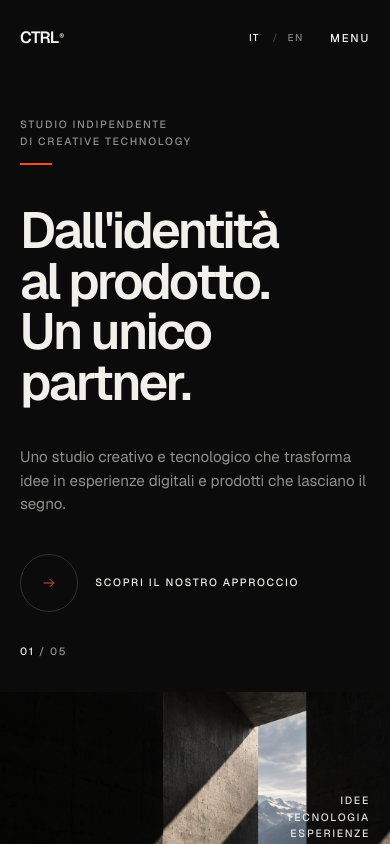
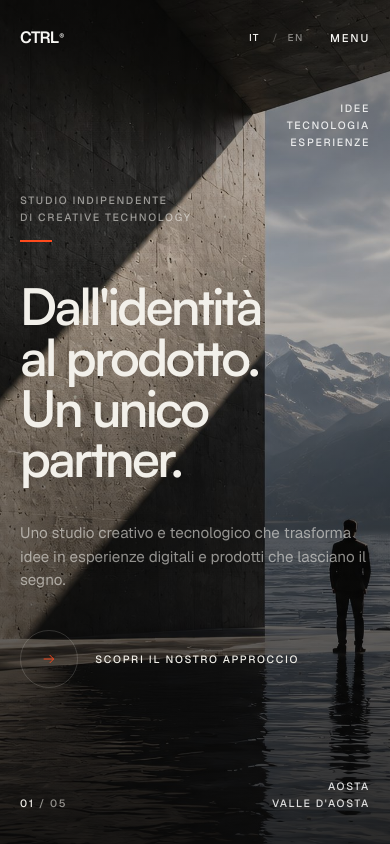
Before and after one commit to MichelBranche/ctrl, a Next.js app: page / in a window 390 px wide. Shown: the top 844 px of the page. Built offline with nearby package versions, Linux system fonts and the light colour scheme.

Commit message:
Home hero full-bleed + Satoshi for headings

```diff
--- a/app/globals.css
+++ b/app/globals.css
@@ -10,6 +10,7 @@
   --line-ink: rgba(16, 16, 16, 0.14);
   --gutter: clamp(1.25rem, 2.5vw, 2.75rem);
   --header: 4.75rem;
+  --font-display: var(--font-satoshi), var(--font-geist-sans), "Helvetica Neue", Arial, sans-serif;
   --font: var(--font-geist-sans), "Helvetica Neue", Helvetica, Arial, sans-serif;
 }
 
@@ -2219,3 +2220,16 @@ kbd, .cmd .mono, .cmd-trigger {
     grid-template-columns: 1fr;
   }
 }
+
+/* Display font: Satoshi for all headings */
+h1,
+h2,
+h3,
+.h-hero-title,
+.h-h2 {
+  font-family: var(--font-display);
+}
+
+.h-hero-title {
+  letter-spacing: -0.045em;
+}
--- a/app/layout.tsx
+++ b/app/layout.tsx
@@ -1,5 +1,6 @@
 import type { Metadata } from "next";
 import { Geist } from "next/font/google";
+import localFont from "next/font/local";
 import { CommandMenu } from "@/components/command-menu";
 import { IntroLoader } from "@/components/intro-loader";
 import { Micro } from "@/components/micro";
@@ -14,6 +15,13 @@ const geist = Geist({
   subsets: ["latin"],
 });
 
+const satoshi = localFont({
+  src: "./fonts/Satoshi-Variable.woff2",
+  variable: "--font-satoshi",
+  weight: "300 900",
+  display: "swap",
+});
+
 export const metadata: Metadata = {
   title: {
     default: dict.it.meta.title,
@@ -25,7 +33,7 @@ export const metadata: Metadata = {
 
 export default function RootLayout({ children }: LayoutProps<"/">) {
   return (
-    <html lang="it" className={`js ${geist.variable}`}>
+    <html lang="it" className={`js ${geist.variable} ${satoshi.variable}`}>
       <body className={geist.className}>
         <SmoothScroll />
         <IntroLoader />
--- a/components/pages/home-page.tsx
+++ b/components/pages/home-page.tsx
@@ -85,7 +85,7 @@ export function HomePage({ lang }: { lang: Locale }) {
                   alt={h.heroAlt}
                   fill
                   priority
-                  sizes="(max-width: 900px) 100vw, 55vw"
+                  sizes="100vw"
                   className="h-img h-img-hero"
                 />
               </div>
--- a/components/pages/home.css
+++ b/components/pages/home.css
@@ -103,6 +103,7 @@
 
 .h-hero-copy {
   position: relative;
+  z-index: 2;
   display: flex;
   flex-direction: column;
   justify-content: center;
@@ -147,14 +148,25 @@
 }
 
 .h-hero-visual {
-  position: relative;
+  position: absolute;
+  inset: 0;
+  z-index: 0;
   overflow: hidden;
-  min-height: 100%;
 }
 
 .h-hero-media {
   position: absolute;
   inset: 0;
+}
+
+.h-hero-media::after {
+  content: "";
+  position: absolute;
+  inset: 0;
+  pointer-events: none;
+  background:
+    linear-gradient(180deg, rgba(10, 10, 10, 0.35) 0%, transparent 22%, transparent 72%, rgba(10, 10, 10, 0.6) 100%),
+    linear-gradient(90deg, rgba(10, 10, 10, 0.75) 0%, rgba(10, 10, 10, 0.35) 45%, transparent 75%);
 }
 
 .h-tag {
@@ -586,17 +598,20 @@
 @media (max-width: 900px) {
   .h-hero {
     grid-template-columns: 1fr;
-    min-height: auto;
+    min-height: 100svh;
+  }
+  .h-img-hero {
+    object-position: 66% 50%;
+  }
+  .h-hero-media::after {
+    background:
+      linear-gradient(180deg, rgba(10, 10, 10, 0.45) 0%, rgba(10, 10, 10, 0.2) 30%, rgba(10, 10, 10, 0.55) 65%, rgba(10, 10, 10, 0.85) 100%);
   }
   .h-hero-copy {
     padding: calc(var(--header) + 2.5rem) var(--gutter) 5rem;
   }
   .h-hero-title {
     font-size: clamp(2.9rem, 13vw, 4.6rem);
-  }
-  .h-hero-visual {
-    aspect-ratio: 3 / 2;
-    min-height: 0;
   }
   .h-what {
     padding: 5rem var(--gutter) 4rem;
```
Also changed, not shown: app/fonts/Satoshi-Variable.woff2 (added).
